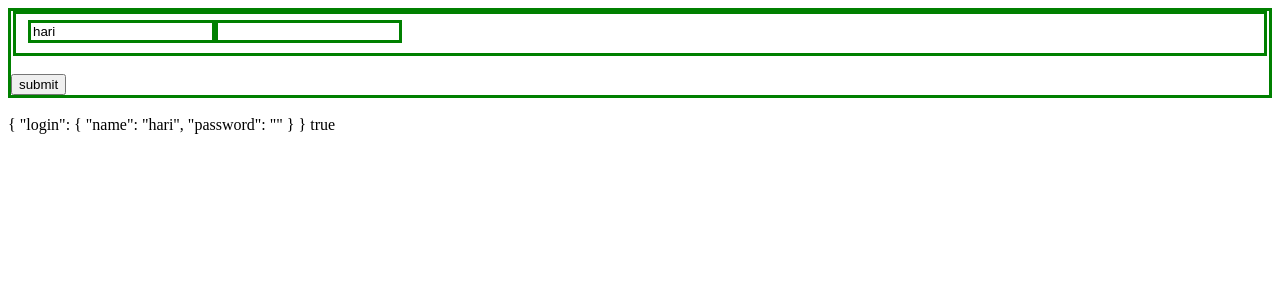
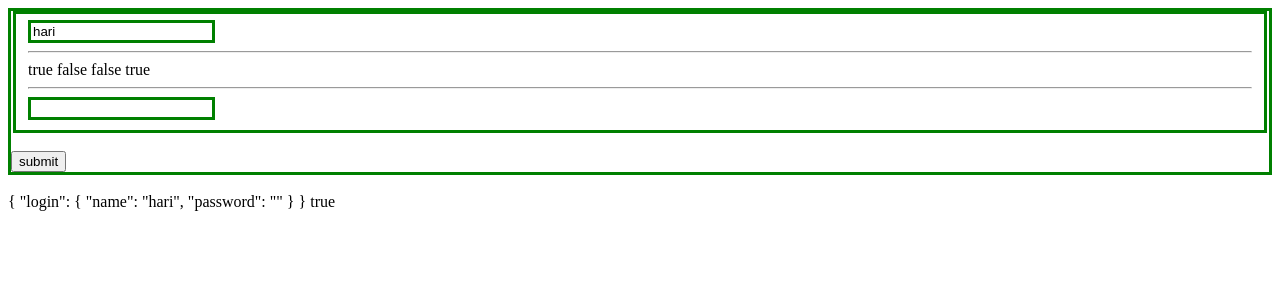
Before and after one commit to kothagundla1/angular2-funda, an Angular app in the folder angularforms/: page / in a window 1280 px wide. Shown: the top 300 px of the page. Built offline with nearby package versions, Linux system fonts and the light colour scheme.

Commit message:
looked at the pristine dirty touched and untouched

```diff
--- a/angularforms/src/app/app.component.html
+++ b/angularforms/src/app/app.component.html
@@ -3,6 +3,14 @@
     <input type="text"   name ="name"  required="" [(ngModel)]="name"  #nameRef="ngModel" minlength="4">
 
     <span *ngIf="nameRef.errors?.required">This field is required</span>
+      <hr>
+      {{nameRef.pristine}}
+      {{nameRef.dirty}}
+      {{nameRef.touched}}
+      {{nameRef.untouched}}
+
+
+      <hr>
 
     <span *ngIf="nameRef.errors?.minlength"> check your length</span>
     <input type="password" ngModel name="password">
```
